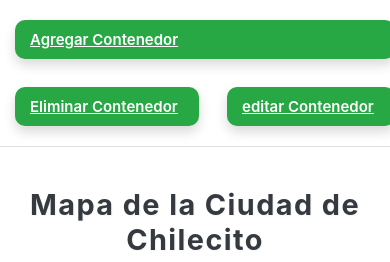
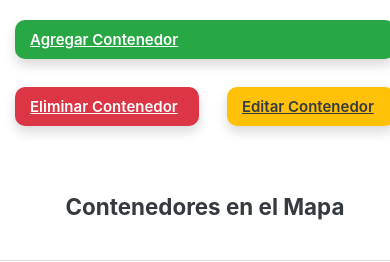
Before and after one commit to JoacDc/Ecoloop-, a Flask app: page / in a window 390 px wide. Shown: the top 262 px of the page. Run offline with Flask 3, Linux system fonts and the light colour scheme; data that the repository does not hold is empty; some libraries are stand-ins or nearby versions.

Commit message:
Cambios esteticos realizados en el index html

```diff
--- a/app/app.py
+++ b/app/app.py
@@ -94,7 +94,6 @@ def editar_contenedor():
 
 @app.route("/")
 def mapa():
-
     contenedores = list(db.contenedores.find())
     for c in contenedores:
         c["_id"] = str(c["_id"])
--- a/app/static/JS/script.js
+++ b/app/static/JS/script.js
@@ -3,28 +3,33 @@ let ultimaUbicacion = null;
 let mapaGoogle; // Declaramos una variable global para el objeto mapa
 let infoWindowContenedores;
 
-
 function iniciarMap() {
     const coord = { lat: -29.16434370771048, lng: -67.49589881729844 };
-    mapaGoogle = new google.maps.Map(document.getElementById('map'), { // Asignamos el mapa a la variable global
+    mapaGoogle = new google.maps.Map(document.getElementById('map'), {
         zoom: 13,
         center: coord,
         mapTypeId: 'hybrid',
-        styles: getEstilosConZoom(13)
+        styles: getEstilosConZoom(13) // Asegúrate de tener esta función definida en algún lugar
     });
 
-    //crear los marcadores
-    // Inicializamos la InfoWindow para los marcadores de contenedores
     infoWindowContenedores = new google.maps.InfoWindow();
 
-                // Crear los marcadores existentes de los contenedores
+    // Contenedor donde se insertarán las tarjetas++
+    const containerCardsContainer = document.getElementById('container-cards-container');
+
+    // Almacenar los marcadores para poder acceder a ellos desde las tarjetas
+    const markers = [];
+
+    // Crear los marcadores existentes de los contenedores y sus tarjetas
     datosContenedores.forEach(contenedor => {
-        const latLng = new google.maps.LatLng(contenedor.lat, contenedor.long);
+        const latLng = new google.maps.LatLng(contenedor.lat, contenedor.long); // Usar latitud y longitud
         const marker = new google.maps.Marker({
         position: latLng,
         map: mapaGoogle,
         title: contenedor.nombre
     });
+
+        markers.push(marker); // Guardar el marcador
 
         // Contenido de la InfoWindow para cada contenedor
         const contentString = `
@@ -33,7 +38,6 @@ function iniciarMap() {
                 <p><strong>Color:</strong> ${contenedor.color}</p>
                 <p><strong>Tamaño:</strong> ${contenedor.tamanio} m³</p>
                 <p><strong>Tipo de Residuo:</strong> ${contenedor.tipoResiduo}</p>
-            <p><strong>Lat:</strong> ${contenedor.latitud}, <strong>Lng:</strong> ${contenedor.longitud}</p>
             </div>
         `;
 
@@ -42,6 +46,28 @@ function iniciarMap() {
             infoWindowContenedores.setContent(contentString);
             infoWindowContenedores.open(mapaGoogle, marker);
         });
+
+        // Crear la tarjeta para el contenedor
+        const card = document.createElement('div');
+        card.className = 'container-card';
+        card.innerHTML = `
+            <h3>${contenedor.nombre}</h3>
+            <p><strong>Color:</strong> ${contenedor.color}</p>
+            <p><strong>Tamaño:</strong> ${contenedor.tamanio} m³</p>
+            <p><strong>Tipo de Residuo:</strong> ${contenedor.tipoResiduo}</p>
+        `;
+
+        // Añadir un listener para que al hacer clic en la tarjeta:
+        // 1. Se centre el mapa en el contenedor
+        // 2. Se abra la InfoWindow del marcador correspondiente
+        card.addEventListener('click', () => {
+            mapaGoogle.setCenter(latLng);
+            mapaGoogle.setZoom(16); // Puedes ajustar el zoom al hacer clic en la tarjeta
+            infoWindowContenedores.setContent(contentString);
+            infoWindowContenedores.open(mapaGoogle, marker);
+        });
+
+        containerCardsContainer.appendChild(card);
     });
 
 }
--- a/app/static/style.css
+++ b/app/static/style.css
@@ -17,18 +17,19 @@ body {
     height: 100vh; /* Asegura que ocupe toda la altura del viewport */
 }
 
-/* Estilos para el panel que contiene los botones */
+/* Estilos para el panel que contiene los botones y la lista de contenedores */
 .buttons-panel {
     display: flex;
-    flex-direction: column; /* Organiza los botones verticalmente */
+    flex-direction: column; /* Organiza los elementos verticalmente */
     align-items: center; /* Centra los botones horizontalmente dentro del panel */
     padding: 20px 15px; /* Ajusta el padding para un ajuste más ceñido a la izquierda */
     background-color: #ffffff; /* Fondo blanco para el panel */
     border-right: 1px solid #e0e0e0; /* Separador sutil del mapa */
     box-shadow: 3px 0 10px rgba(0, 0, 0, 0.08); /* Sombra más prominente para profundidad */
     gap: 18px; /* Más espacio entre los botones */
-    width: 220px; /* Ancho fijo para el panel de botones, ligeramente ajustado */
+    width: 280px; /* Ancho fijo para el panel de botones, ligeramente ajustado para el nuevo contenido */
     flex-shrink: 0; /* Evita que el panel se encoja */
+    overflow-y: auto; /* Permite el scroll si hay muchos contenedores */
 }
 
 /* Estilos para los botones de acción individuales */
@@ -82,6 +83,62 @@ body {
     box-shadow: 0 4px 8px rgba(0, 0, 0, 0.1);
 }
 
+/* Estilos para el nuevo panel de lista de contenedores */
+.containers-list-panel {
+    width: 100%;
+    margin-top: 25px; /* Espacio superior para separar de los botones */
+    padding-top: 15px;
+    border-top: 1px solid #e0e0e0; /* Separador sutil */
+    text-align: center;
+}
+
+.containers-list-panel h2 {
+    font-size: 1.4em;
+    color: #343a40;
+    margin-bottom: 15px;
+}
+
+#container-cards-container {
+    display: flex;
+    flex-direction: column;
+    gap: 12px; /* Espacio entre las tarjetas de contenedores */
+    padding-bottom: 10px; /* Para que el scroll no corte la última tarjeta */
+}
+
+/* Estilos para cada tarjeta de contenedor individual */
+.container-card {
+    background-color: #f8f9fa; /* Fondo ligeramente gris para las tarjetas */
+    border: 1px solid #dee2e6;
+    border-radius: 8px;
+    padding: 15px;
+    text-align: left;
+    box-shadow: 0 2px 5px rgba(0, 0, 0, 0.08);
+    transition: transform 0.2s ease, box-shadow 0.2s ease;
+    cursor: pointer; /* Indica que son clickeables */
+}
+
+.container-card:hover {
+    transform: translateY(-2px); /* Efecto de elevación suave al pasar el ratón */
+    box-shadow: 0 4px 10px rgba(0, 0, 0, 0.12);
+}
+
+.container-card h3 {
+    font-size: 1.1em;
+    color: #0056b3; /* Color azul para el nombre del contenedor */
+    margin-top: 0;
+    margin-bottom: 8px;
+}
+
+.container-card p {
+    font-size: 0.9em;
+    color: #555;
+    margin-bottom: 4px;
+}
+
+.container-card p strong {
+    color: #333;
+}
+
 
 /* Contenedor para el mapa, haciéndolo una "caja de tamaño mediano" */
 .map-box-container {
@@ -133,6 +190,7 @@ body {
         border-bottom: 1px solid #e0e0e0; /* Separador en la parte inferior */
         box-shadow: 0 2px 5px rgba(0, 0, 0, 0.05);
         padding: 15px 10px; /* Padding ajustado para pantallas pequeñas */
+        overflow-y: visible; /* Deshabilita el scroll vertical en el panel de botones para pantallas pequeñas */
     }
 
     .action-button {
@@ -141,6 +199,12 @@ body {
         margin: 5px; /* Agrega un margen para el espaciado */
         font-size: 15px; /* Fuente más pequeña para pantallas pequeñas */
         padding: 10px 15px;
+    }
+
+    .containers-list-panel {
+        margin-top: 15px; /* Menos espacio superior en pantallas pequeñas */
+        padding-top: 10px;
+        border-top: none; /* Quitamos el borde superior para que no se vea doble con el border-bottom del panel */
     }
 
     .map-box-container {
--- a/app/templates/index.html
+++ b/app/templates/index.html
@@ -8,8 +8,14 @@
     <div class="main-container">
         <div class="buttons-panel">
             <a href="{{ url_for('agregar_contenedor') }}" class="action-button add-button">Agregar Contenedor</a>
-            <a href="{{ url_for('eliminar_contenedor') }}" class="action-button add-button">Eliminar Contenedor</a>
-            <a href="{{ url_for('editar_contenedor') }}" class="action-button add-button">editar Contenedor</a>
+            <a href="{{ url_for('eliminar_contenedor') }}" class="action-button delete-button">Eliminar Contenedor</a>
+            <a href="{{ url_for('editar_contenedor') }}" class="action-button edit-button">Editar Contenedor</a>
+
+            <div class="containers-list-panel">
+                <h2>Contenedores en el Mapa</h2>
+                <div id="container-cards-container">
+                    </div>
+            </div>
         </div>
 
         <div class="map-box-container">
```
Also changed, not shown: README.md, requeriments.txt (renamed from app/requeriments.txt). Lines whose indentation alone changed are shown as unchanged.
